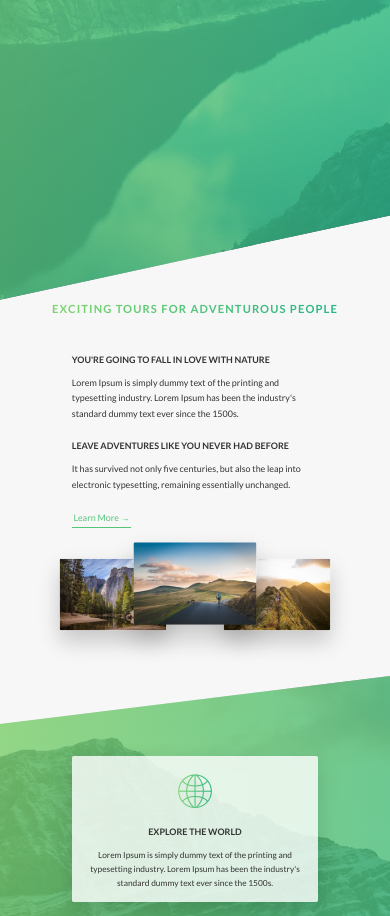
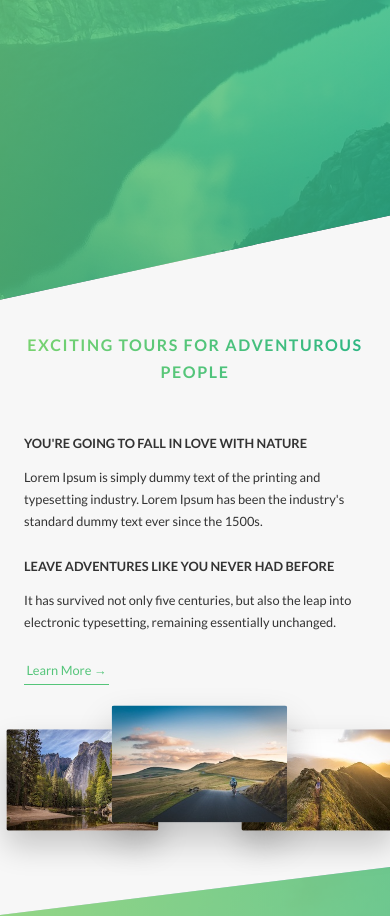
Before and after one commit to Jayan1995/Learnings, a plain HTML site: page index.html in a window 390 px wide. Shown: the part 502-1418 px from the top of the page. Drawn offline with Linux system fonts and the light colour scheme.

Commit message:
grid responsive for mobile devices

```diff
--- a/css/style.css
+++ b/css/style.css
@@ -94,9 +94,9 @@
     font-size: 50%;
   }
 }
-@media (max-width: 25em) {
+@media (max-width: 22.5em) {
   html {
-    font-size: 35%;
+    font-size: 45%;
   }
 }
 @media (min-width: 112.5em) {
@@ -962,12 +962,22 @@
       This is Desktop first approach so the order of declartion is higher screen resolution to lower ones
       i.e. from large-desktop to phone
   */
+  /*
+      This is Desktop first approach so the order of declartion is higher screen resolution to lower ones
+      i.e. from large-desktop to phone
+  */
   /* If the row is not the last child */
   /* Note: ^ = start with, * = contains, $ = ends with */
 }
 @media (max-width: 56.25em) {
   .row {
     width: 50rem;
+    padding: 0 3rem;
+  }
+}
+@media (max-width: 22.5em) {
+  .row {
+    width: 40rem;
     padding: 0 3rem;
   }
 }
@@ -1222,7 +1232,7 @@
       i.e. from large-desktop to phone
   */
 }
-@media (max-width: 25em) {
+@media (max-width: 22.5em) {
   .navigation__link:link, .navigation__link:visited {
     font-size: 1.5rem;
   }
@@ -1292,19 +1302,10 @@
       This is Desktop first approach so the order of declartion is higher screen resolution to lower ones
       i.e. from large-desktop to phone
   */
-  /*
-      This is Desktop first approach so the order of declartion is higher screen resolution to lower ones
-      i.e. from large-desktop to phone
-  */
 }
 @media (max-width: 56.25em) {
   .section-about {
     padding: 25rem 0;
-  }
-}
-@media (max-width: 25em) {
-  .section-about {
-    padding: 30rem 0;
   }
 }
 
```
